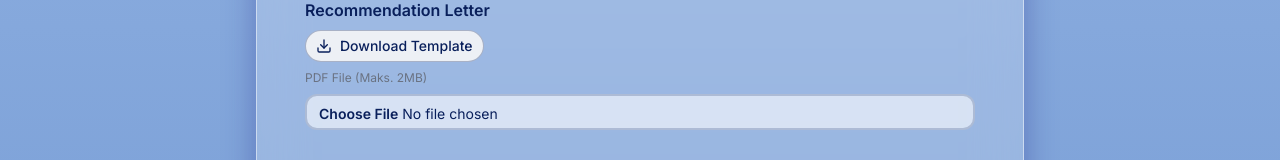
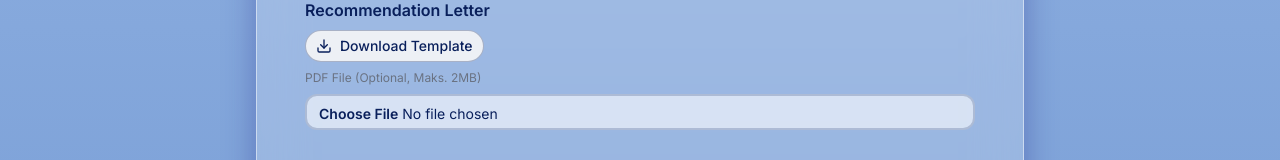
Before and after one commit to HazimMaulana/hamkkebareng, a Next.js app: page /our-events/summer-2026-registration in a window 1280 px wide. Shown: the part 2036-2196 px from the top of the page. Built offline with nearby package versions, Linux system fonts and the light colour scheme.

Commit message:
feat: add surat_rekomendasi as an optional file field in registration

```diff
--- a/src/app/our-events/summer-2026-registration/page.jsx
+++ b/src/app/our-events/summer-2026-registration/page.jsx
@@ -107,7 +107,7 @@ const FILE_FIELDS = [
   "surat_rekomendasi",
 ];
 
-const OPTIONAL_FILE_FIELDS = new Set(["porto", "korean_proficiency"]);
+const OPTIONAL_FILE_FIELDS = new Set(["porto", "korean_proficiency", "surat_rekomendasi"]);
 
 const FILE_VALIDATION_RULES = {
   cv: {
@@ -670,7 +670,7 @@ export default function RegistrationPage() {
                         </a>
                       </Button>
                     </div>
-                  <p className="text-xs text-gray-500 pb-2">PDF File (Maks. 2MB)</p>
+                  <p className="text-xs text-gray-500 pb-2">PDF File (Optional, Maks. 2MB)</p>
                   <Input id="surat_rekomendasi" name="surat_rekomendasi" type="file" accept={FILE_VALIDATION_RULES.surat_rekomendasi.accept} onChange={handleFileChange} className="bg-white/60 border-2 border-[#091F5B]/20 focus:border-[#091F5B] file:text-[#091F5B] file:font-semibold rounded-xl" />
                 </div>
               </div>
```
